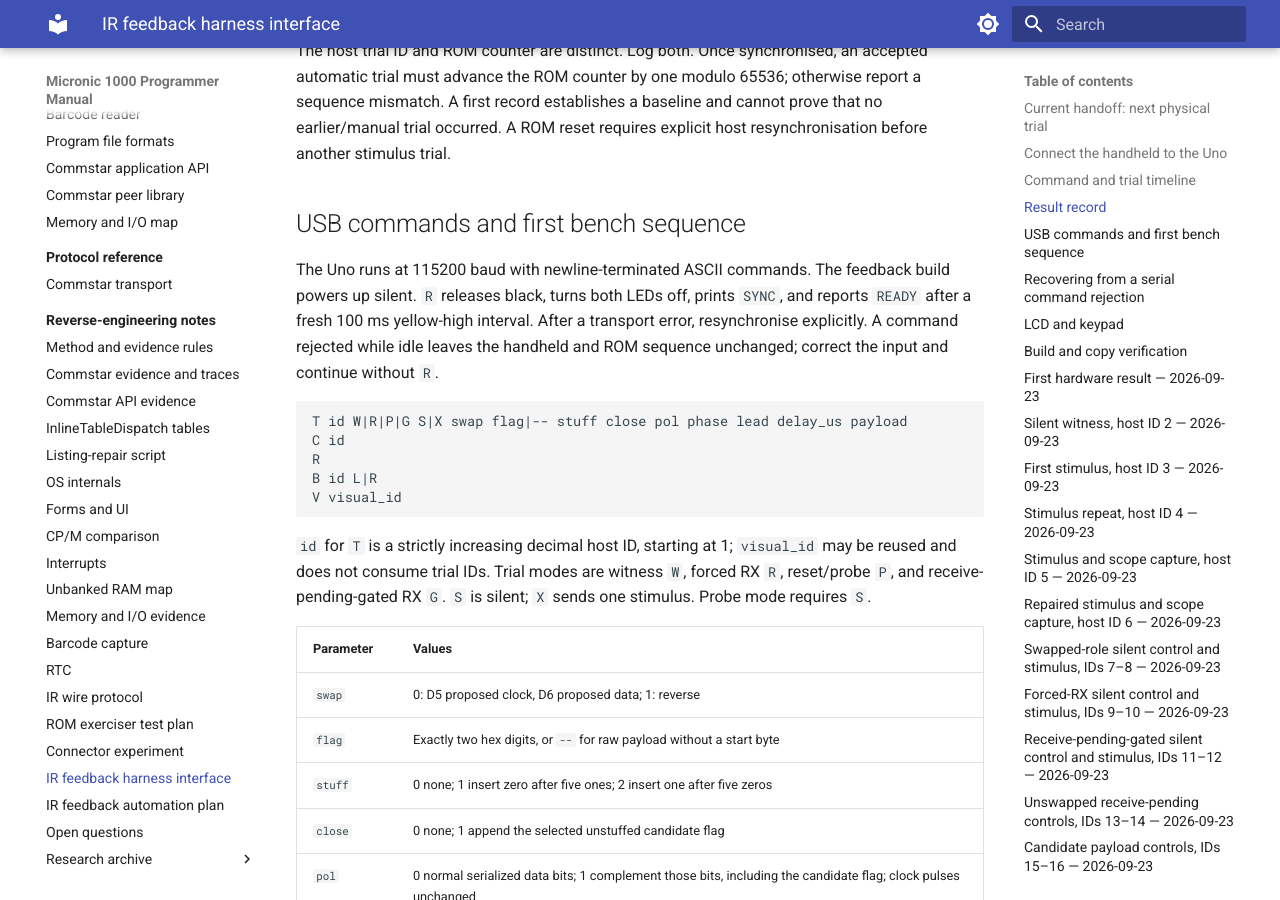
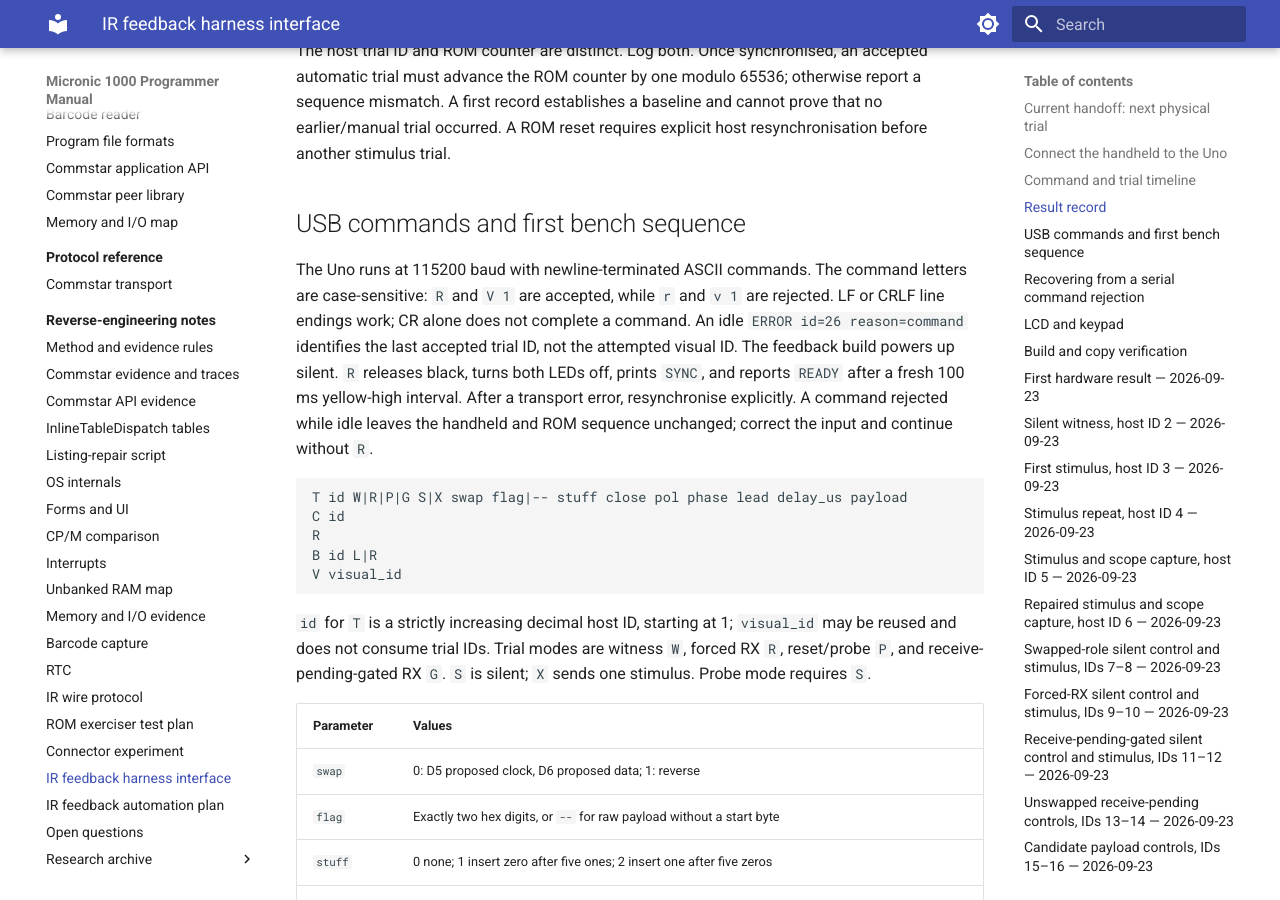
Before and after one commit to philpem/micronic1000, an MkDocs documentation site: the page built from doc/re-notes/ir-feedback-protocol.md, in a window 1280 px wide and 900 px high, scrolled down 7387 px. Built offline with MkDocs 1.6.1 and Material for MkDocs 9.7.7, drawn with Linux system fonts in a browser that asks for light colours.

Commit message:
Clarify case-sensitive IR probe commands

```diff
--- a/doc/re-notes/ir-feedback-protocol.md
+++ b/doc/re-notes/ir-feedback-protocol.md
@@ -308,7 +308,11 @@ explicit host resynchronisation before another stimulus trial.
 ## USB commands and first bench sequence
 
 The Uno runs at 115200 baud with newline-terminated ASCII commands. The
-feedback build powers up silent. `R` releases black, turns both LEDs off,
+command letters are case-sensitive: `R` and `V 1` are accepted, while `r`
+and `v 1` are rejected. LF or CRLF line endings work; CR alone does not
+complete a command. An idle `ERROR id=26 reason=command` identifies the
+last accepted trial ID, not the attempted visual ID. The feedback build
+powers up silent. `R` releases black, turns both LEDs off,
 prints `SYNC`, and reports `READY` after a fresh 100 ms yellow-high interval.
 After a transport error, resynchronise explicitly. A command rejected while
 idle leaves the handheld and ROM sequence unchanged; correct the input and
```
